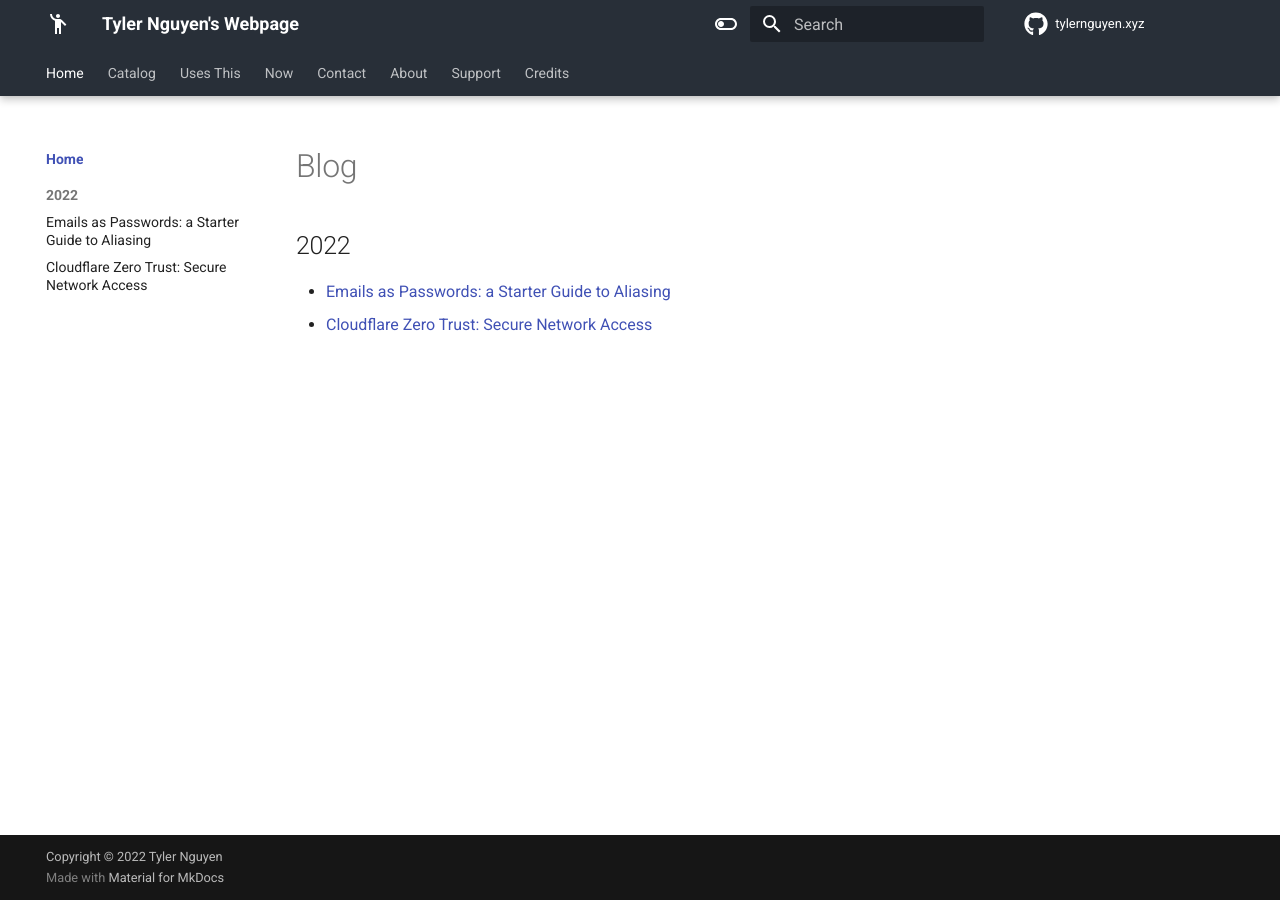
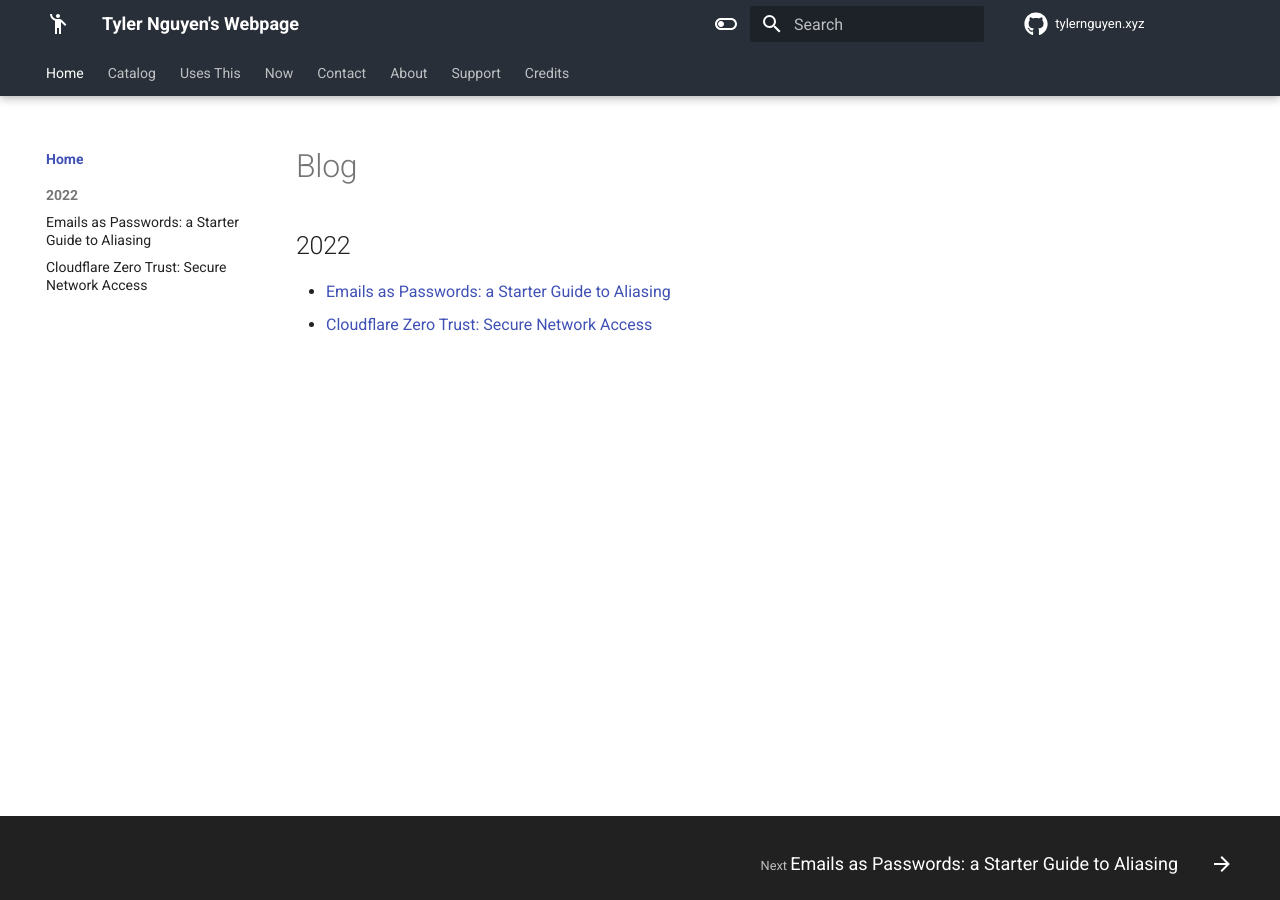
Before and after one commit to tylernguyen/tylernguyen.xyz, an MkDocs documentation site: the page built from docs/index.md, in a window 1280 px wide. Built offline with MkDocs 1.6.1 and Material for MkDocs 9.7.7, drawn with Linux system fonts in a browser that asks for light colours; plug-ins that fetch from the network failed and are left out; comment, search, counter and statistics services are not loaded.

```diff
--- a/mkdocs.yml
+++ b/mkdocs.yml
@@ -23,7 +23,7 @@ extra:
 
 theme:
   name: material
-  custom_dir: material
+  custom_dir: overrides
   favicon: assets/favicon.png
   icon:
     logo: material/human-greeting
```
Also changed, not shown: overrides/blog.html (renamed from material/overrides/blog.html), overrides/partials/footer.html (renamed from material/overrides/partials/footer.html).
